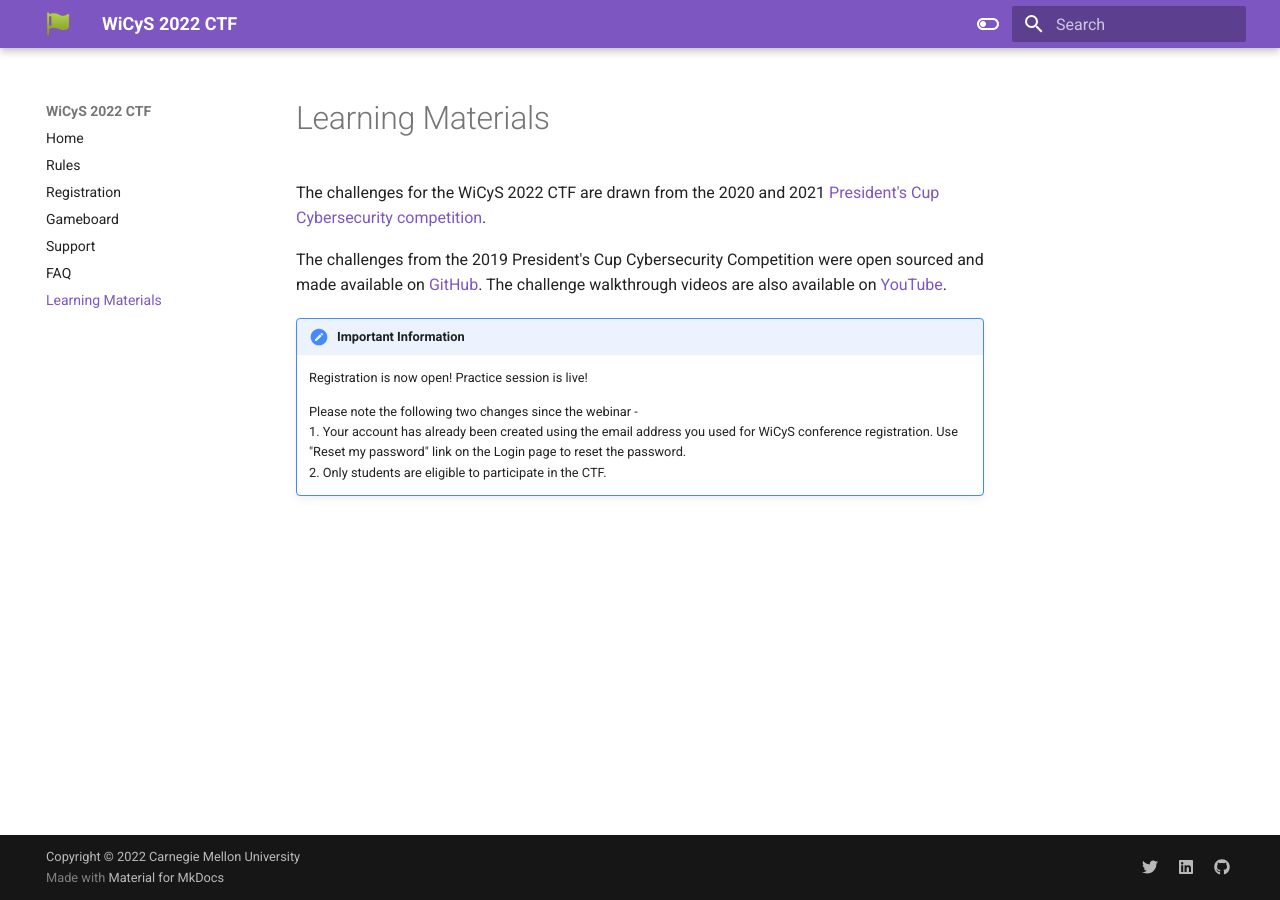
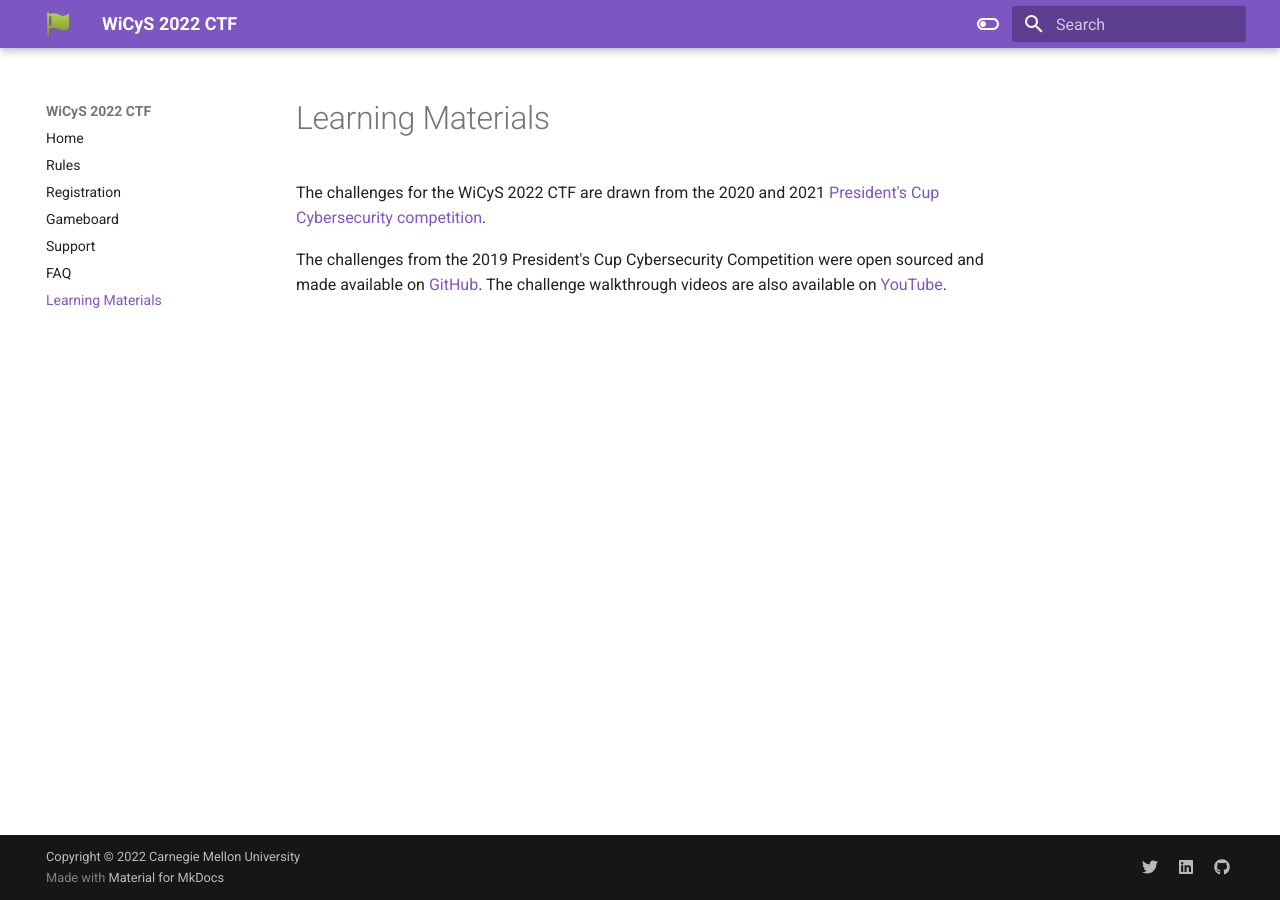
Before and after one commit to sei-mkaar/wictf-web, an MkDocs documentation site: the page built from docs/materials.md, in a window 1280 px wide. Built offline with MkDocs 1.6.1 and Material for MkDocs 9.7.7, drawn with Linux system fonts in a browser that asks for light colours.

Commit message:
Update 'docs/materials.md'

```diff
--- a/docs/materials.md
+++ b/docs/materials.md
@@ -3,12 +3,3 @@
 The challenges for the WiCyS 2022 CTF are drawn from the 2020 and 2021 [President's Cup Cybersecurity competition](https://www.cisa.gov/presidentscup).
 
 The challenges from the 2019 President's Cup Cybersecurity Competition were open sourced and made available on [GitHub](https://github.com/cisagov/prescup19-challenges). The challenge walkthrough videos are also available on [YouTube](https://www.youtube.com/playlist?list=PLSNlEg26NNpyjtUujhwW16SkJbuE9Pppe).
-
-
-!!! help "Important Information"
-
-    Registration is now open! Practice session is live!
-
-    Please note the following two changes since the webinar - <br>
-    1. Your account has already been created using the email address you used for WiCyS conference registration. Use "Reset my password" link on the Login page to reset the password. <br>
-    2. Only students are eligible to participate in the CTF.
```
